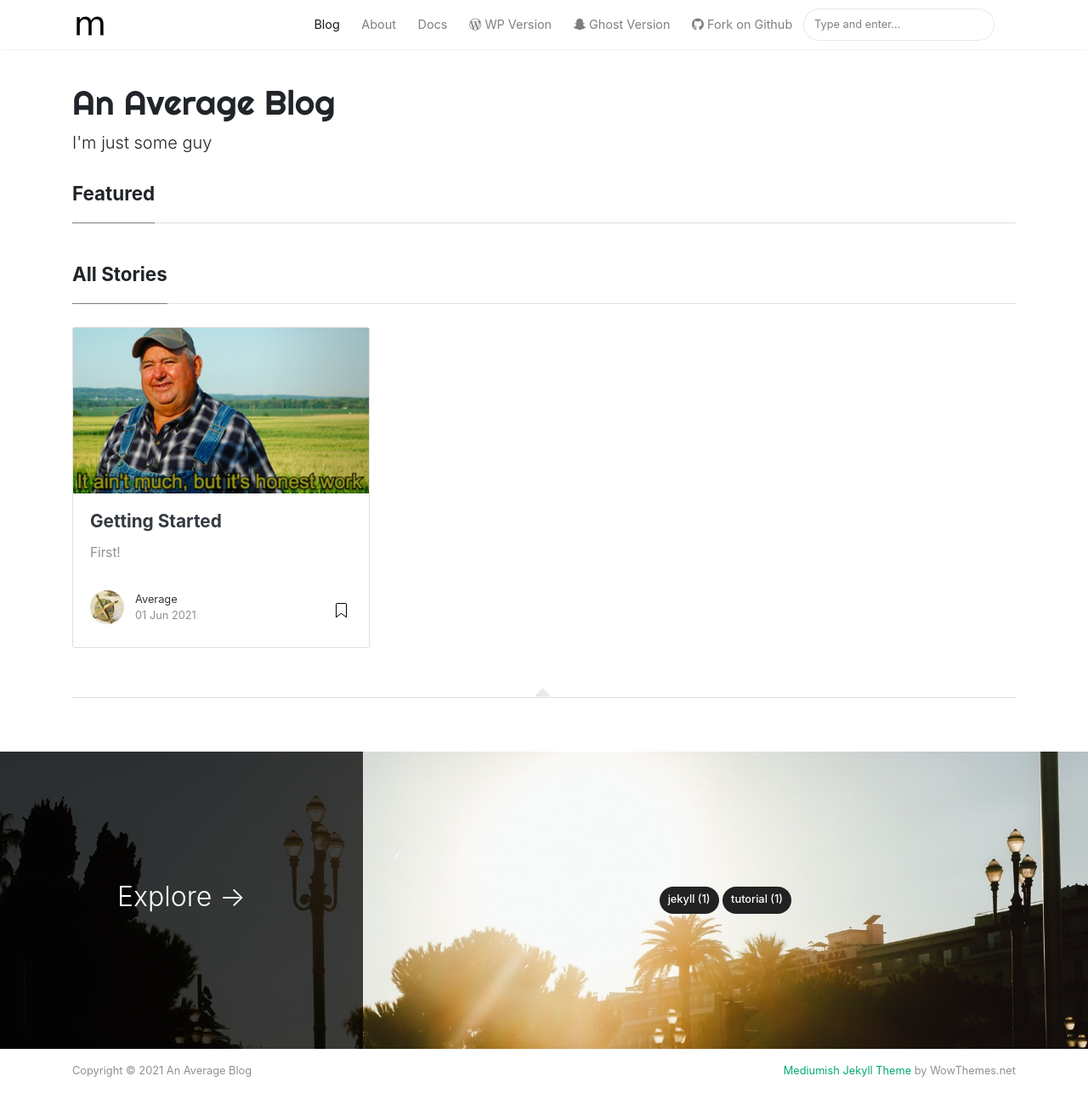
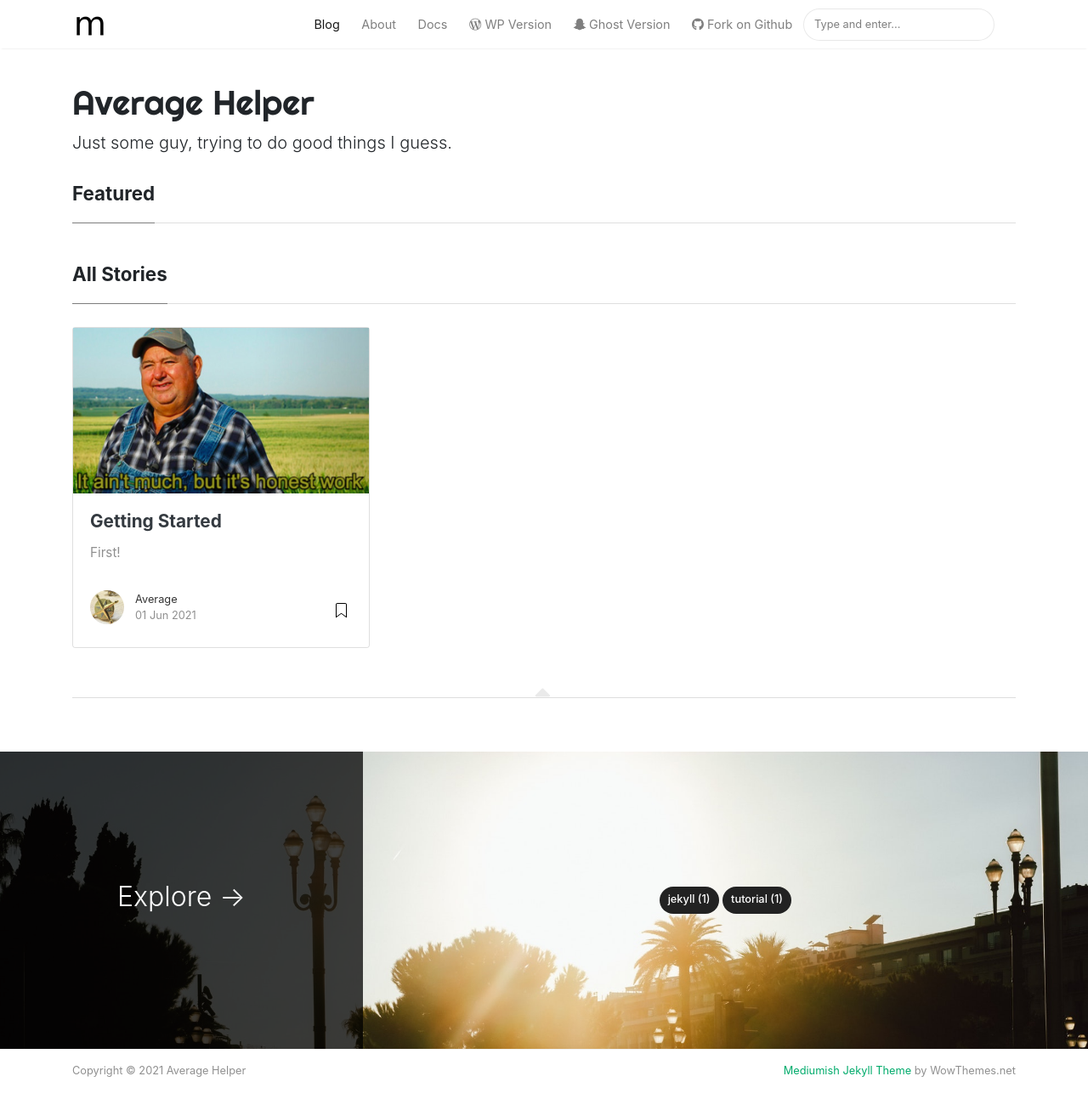
Before and after one commit to AverageHelper/AverageHelper.github.io, a Jekyll site: the page built from index.html, in a window 1280 px wide and 1344 px high. Shown: the top 1307 px of the window at 85% size. Built offline with Jekyll 4.4.1, drawn with Linux system fonts in a browser that asks for light colours; nearby versions of some CDN libraries; the list of posts is cut into pages by our own code.

```diff
--- a/_config.yml
+++ b/_config.yml
@@ -1,18 +1,27 @@
 # Site
-name: "An Average Blog"
+name: "Average Helper"
 title: "An Average Blog"
-description: "I'm just some guy"
-logo: 'assets/images/logo.png'
-favicon: 'assets/images/logo.png'
-baseurl: ''
-google_analytics: ''
-disqus: ''
-mailchimp-list: ''
+description: "Just some guy, trying to do good things I guess."
+logo: "assets/images/logo.png"
+favicon: "assets/images/logo.png"
+baseurl: ""
+google_analytics: ""
+disqus: ""
+mailchimp-list: ""
 include: ["_pages"]
 permalink: /:title/
 
 # Authors
 authors:
+  avg:
+    name: Average Helper
+    display_name: Average
+    avatar: "assets/images/avatar.jpeg"
+    gravatar: ""
+    email: "avghelper@mailbox.org"
+    web: https://github.com/AverageHelper
+    twitter: https://twitter.com/avghelper
+    description: "Full-stack software engineer"
   sal:
     name: Sal
     display_name: Sal
@@ -21,15 +30,6 @@ authors:
     web: https://www.wowthemes.net
     twitter: https://twitter.com/wowthemesnet
     description: "Author of Mediumish, a Bootstrap Medium styled template available for WordPress, HTML, Ghost and Jekyll. You are currently previewing Jekyll template demo."
-  avg:
-    name: Average Helper
-    display_name: Average
-    avatar: 'assets/images/avatar.jpeg'
-    gravatar: ''
-    email: ''
-    web: https://github.com/AverageHelper
-    twitter: https://twitter.com/avghelper
-    description: "Just some guy."
 
 # Plugins
 plugins:
@@ -45,7 +45,7 @@ jekyll-archives:
     - categories
   layout: archive
   permalinks:
-    category: '/category/:name/'
+    category: "/category/:name/"
 
 # Pagination
 paginate: 6
```
Also changed, not shown: assets/images/avatar.png (deleted).
